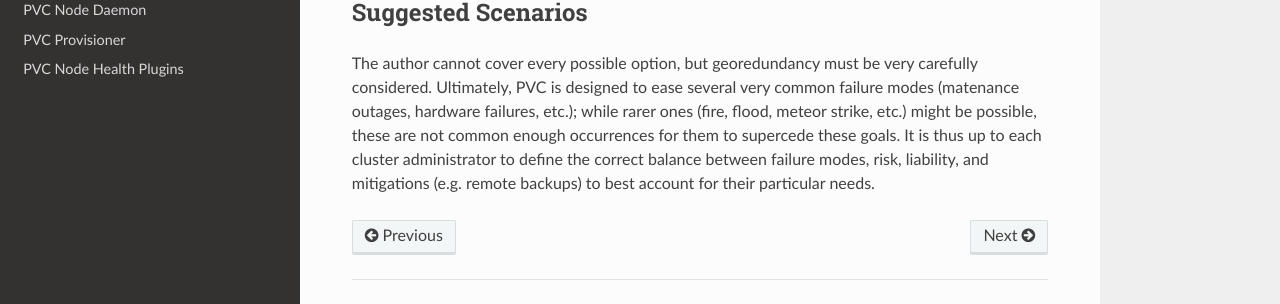
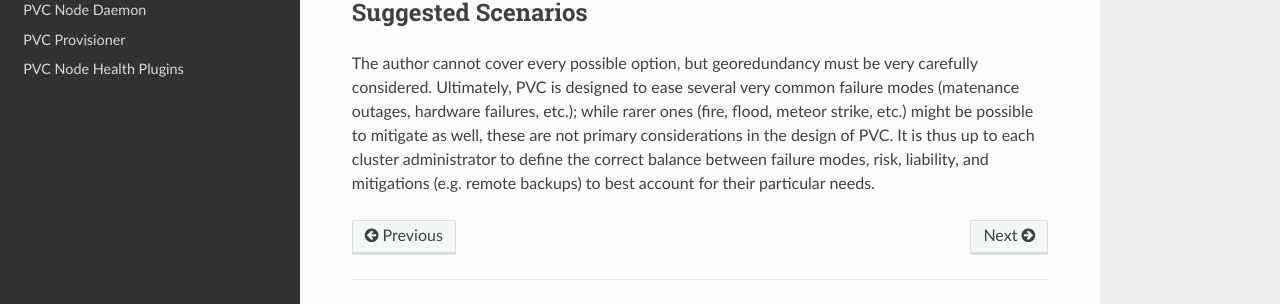
Before and after one commit to parallelvirtualcluster/docs, an MkDocs documentation site: the page built from docs/architecture/georedundancy.md, in a window 1280 px wide and 900 px high, scrolled down 3046 px. Shown: the part 551-855 px from the top of the window. Built offline with MkDocs 1.6.1, drawn with Linux system fonts in a browser that asks for light colours; nearby versions of some CDN libraries.

Commit message:
Adjust wording in final recommendations

```diff
--- a/docs/architecture/georedundancy.md
+++ b/docs/architecture/georedundancy.md
@@ -52,4 +52,4 @@ To combat this, georedundant nodes should be as close as possible, both geograph
 
 ## Suggested Scenarios
 
-The author cannot cover every possible option, but georedundancy must be very carefully considered. Ultimately, PVC is designed to ease several very common failure modes (matenance outages, hardware failures, etc.); while rarer ones (fire, flood, meteor strike, etc.) might be possible, these are not common enough occurrences for them to supercede these goals. It is thus up to each cluster administrator to define the correct balance between failure modes, risk, liability, and mitigations (e.g. remote backups) to best account for their particular needs.
+The author cannot cover every possible option, but georedundancy must be very carefully considered. Ultimately, PVC is designed to ease several very common failure modes (matenance outages, hardware failures, etc.); while rarer ones (fire, flood, meteor strike, etc.) might be possible to mitigate as well, these are not primary considerations in the design of PVC. It is thus up to each cluster administrator to define the correct balance between failure modes, risk, liability, and mitigations (e.g. remote backups) to best account for their particular needs.
```
